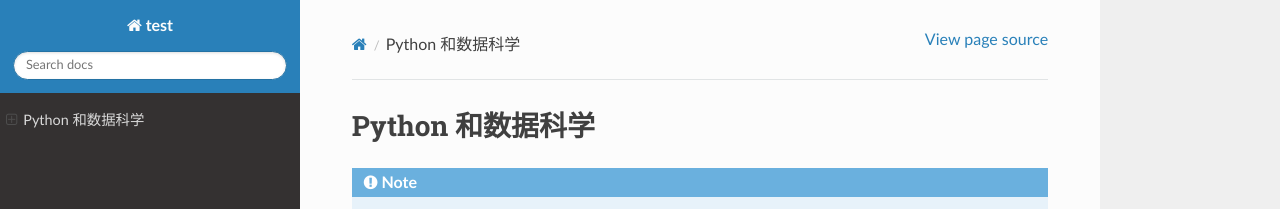
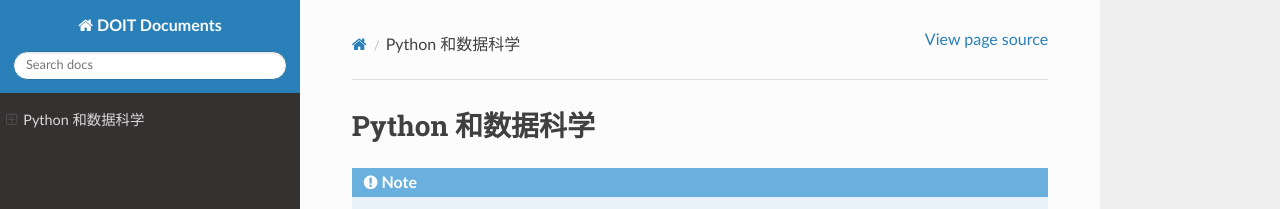
Before and after one commit to SmartArduino/DOITdoc, a Sphinx documentation site: the page built from source/index.rst, in a window 1280 px wide. Shown: the top 209 px of the page. Built offline with Sphinx 7.4.7 and the Read the Docs theme 2.0.0, drawn with Linux system fonts in a browser that asks for light colours; pages that are not in the unit, such as notebooks, are missing from menus.

Commit message:
Update conf.py

```diff
--- a/source/conf.py
+++ b/source/conf.py
@@ -19,7 +19,7 @@
 
 # -- Project information -----------------------------------------------------
 
-project = 'test'
+project = 'DOIT Documents'
 copyright = '2018, doit'
 author = 'doit'
 
```
